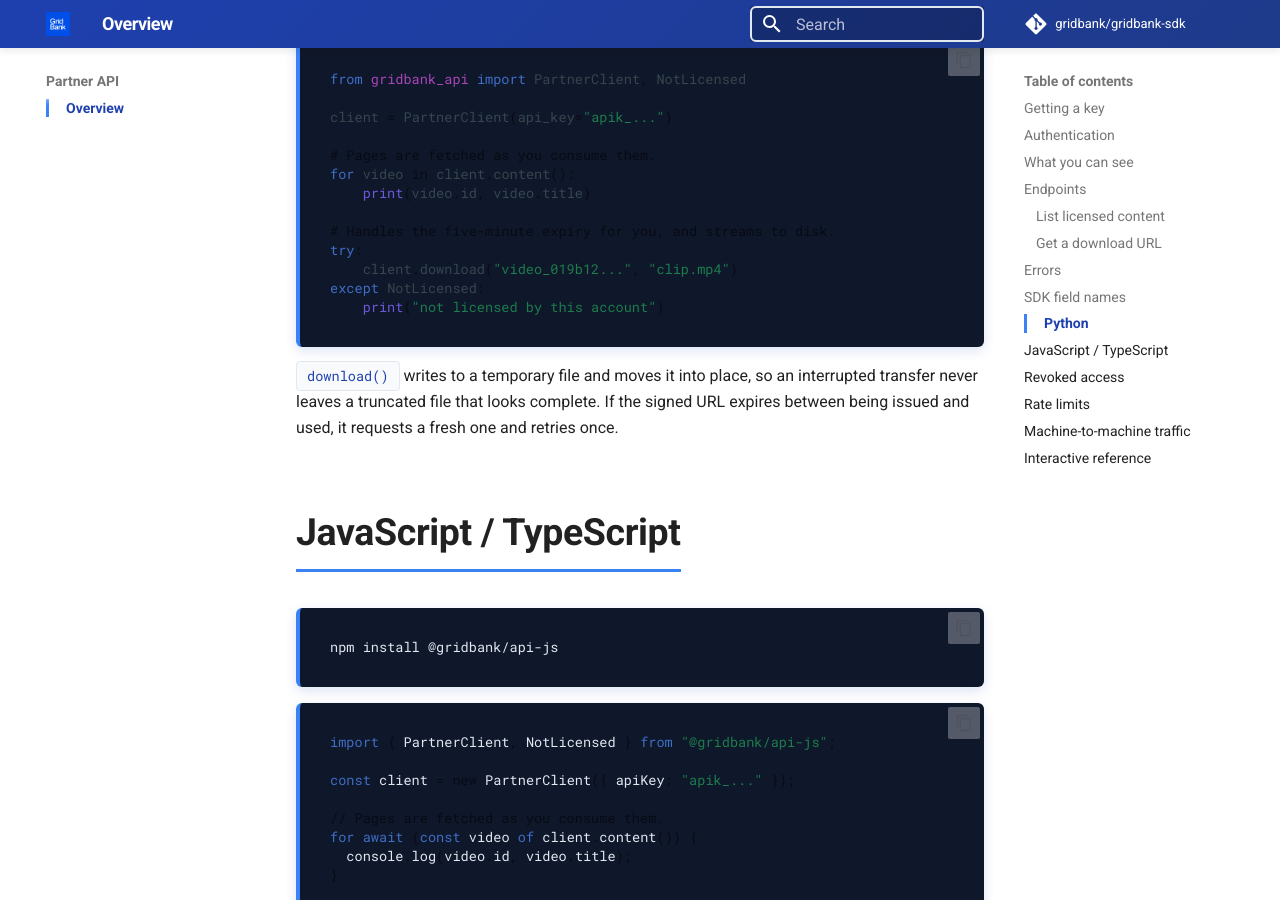
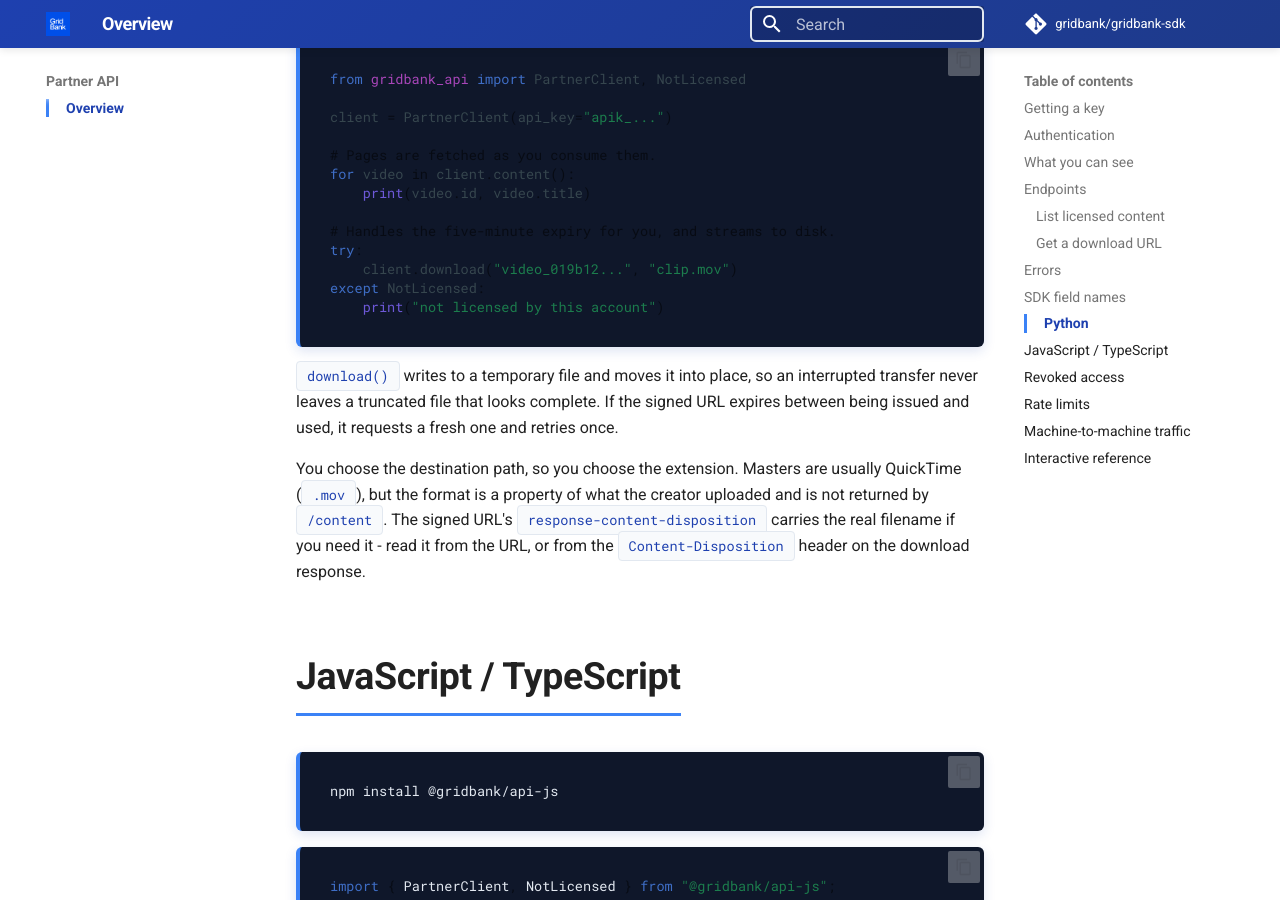
Before and after one commit to GridBank/gridbank-sdk, an MkDocs documentation site: the page built from docs/partner/index.md, in a window 1280 px wide and 900 px high, scrolled down 3772 px. Built offline with MkDocs 1.6.1 and Material for MkDocs 9.7.7, drawn with Linux system fonts in a browser that asks for light colours; comment, search, counter and statistics services are not loaded.

Commit message:
docs: stop implying downloads are mp4
Every example wrote to clip.mp4, but the masters are QuickTime. Sampled 16 of
81 licensed videos on a prod account - newest, oldest, both id shapes - and all
were .mov. Following the docs saves QuickTime data into a .mp4 file.

The format is a property of what the creator uploaded and /content does not
return it, so no client can infer the extension. Point at where the real
filename actually lives instead: response-content-disposition on the signed
URL, or the Content-Disposition header on the download response, with a snippet
for the JS side since fetchDownload hands back the Response.

````diff
--- a/docs/partner/index.md
+++ b/docs/partner/index.md
@@ -122,7 +122,7 @@ for video in client.content():
 
 # Handles the five-minute expiry for you, and streams to disk.
 try:
-    client.download("video_019b12...", "clip.mp4")
+    client.download("video_019b12...", "clip.mov")
 except NotLicensed:
     print("not licensed by this account")
 ```
@@ -130,6 +130,12 @@ except NotLicensed:
 `download()` writes to a temporary file and moves it into place, so an interrupted
 transfer never leaves a truncated file that looks complete. If the signed URL expires
 between being issued and used, it requests a fresh one and retries once.
+
+You choose the destination path, so you choose the extension. Masters are usually
+QuickTime (`.mov`), but the format is a property of what the creator uploaded and is not
+returned by `/content`. The signed URL's `response-content-disposition` carries the real
+filename if you need it - read it from the URL, or from the `Content-Disposition` header
+on the download response.
 
 ## JavaScript / TypeScript
 
````
Also changed, not shown: README.md (+1 -1 lines), js/README.md (+10 -0 lines), python/README.md (+1 -1 lines).
